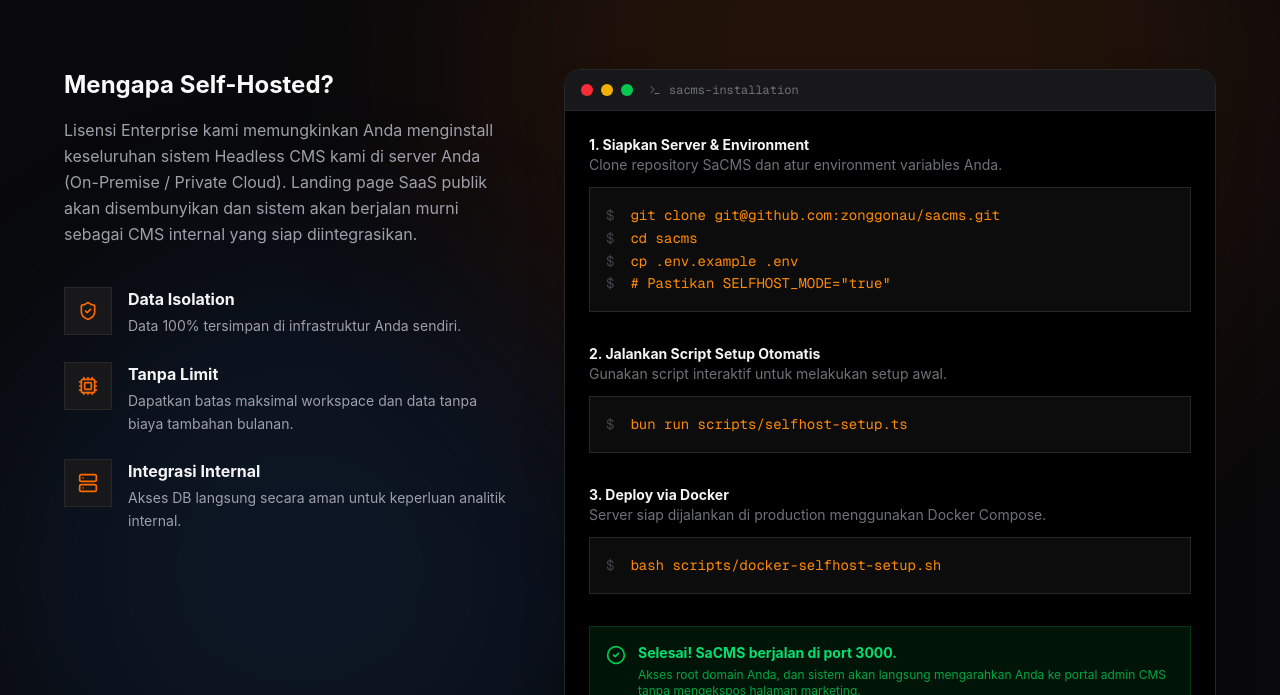
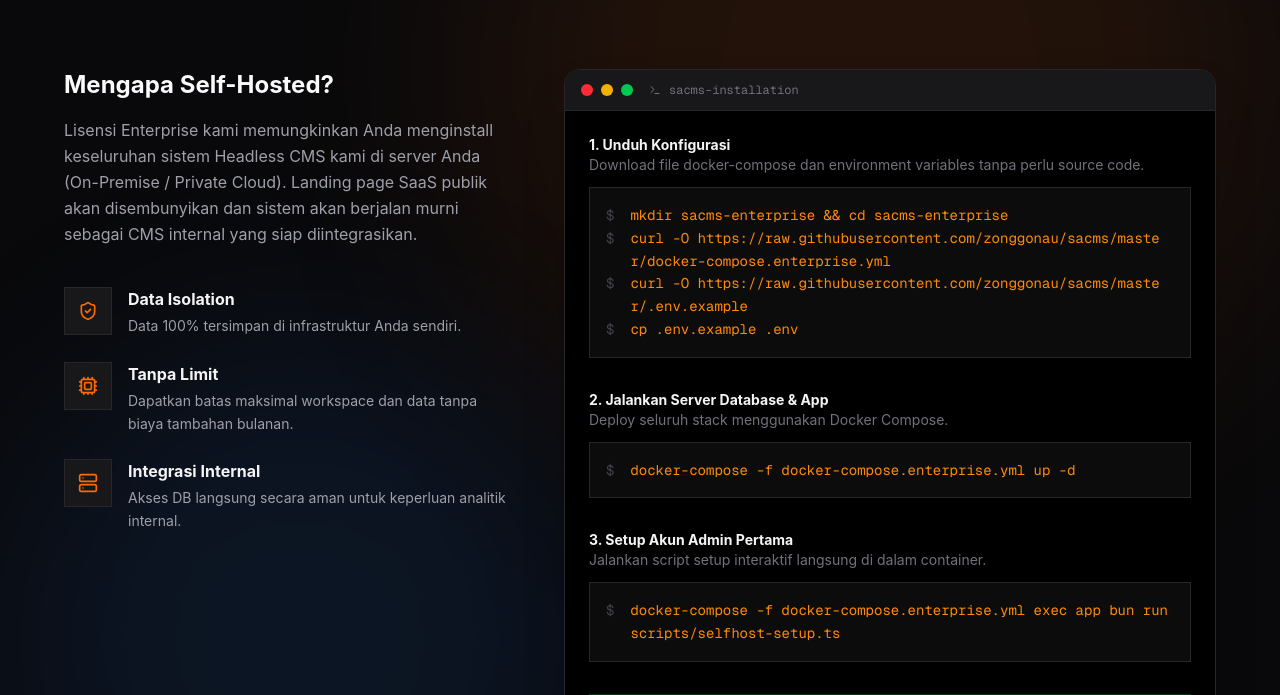
Before and after one commit to zonggonau/sacms, a Next.js app: page / in a window 1280 px wide. Shown: the part 1120-1815 px from the top of the page. Built offline with nearby package versions, Linux system fonts and the light colour scheme; no server answers; the database is empty.

Commit message:
feat: Shift self-host setup to Docker Image distribution

```diff
--- a/src/components/landing/sections/self-host-section.tsx
+++ b/src/components/landing/sections/self-host-section.tsx
@@ -3,19 +3,19 @@
 export function SelfHostSection() {
   const steps = [
     {
-      title: "1. Siapkan Server & Environment",
-      desc: "Clone repository SaCMS dan atur environment variables Anda.",
-      code: `git clone git@github.com:zonggonau/sacms.git\ncd sacms\ncp .env.example .env\n# Pastikan SELFHOST_MODE="true"`
+      title: "1. Unduh Konfigurasi",
+      desc: "Download file docker-compose dan environment variables tanpa perlu source code.",
+      code: `mkdir sacms-enterprise && cd sacms-enterprise\ncurl -O https://raw.githubusercontent.com/zonggonau/sacms/master/docker-compose.enterprise.yml\ncurl -O https://raw.githubusercontent.com/zonggonau/sacms/master/.env.example\ncp .env.example .env`
     },
     {
-      title: "2. Jalankan Script Setup Otomatis",
-      desc: "Gunakan script interaktif untuk melakukan setup awal.",
-      code: `bun run scripts/selfhost-setup.ts`
+      title: "2. Jalankan Server Database & App",
+      desc: "Deploy seluruh stack menggunakan Docker Compose.",
+      code: `docker-compose -f docker-compose.enterprise.yml up -d`
     },
     {
-      title: "3. Deploy via Docker",
-      desc: "Server siap dijalankan di production menggunakan Docker Compose.",
-      code: `bash scripts/docker-selfhost-setup.sh`
+      title: "3. Setup Akun Admin Pertama",
+      desc: "Jalankan script setup interaktif langsung di dalam container.",
+      code: `docker-compose -f docker-compose.enterprise.yml exec app bun run scripts/selfhost-setup.ts`
     }
   ]
 
```
Also changed, not shown: 1 other file (tests, documents, lock files or other folders).
